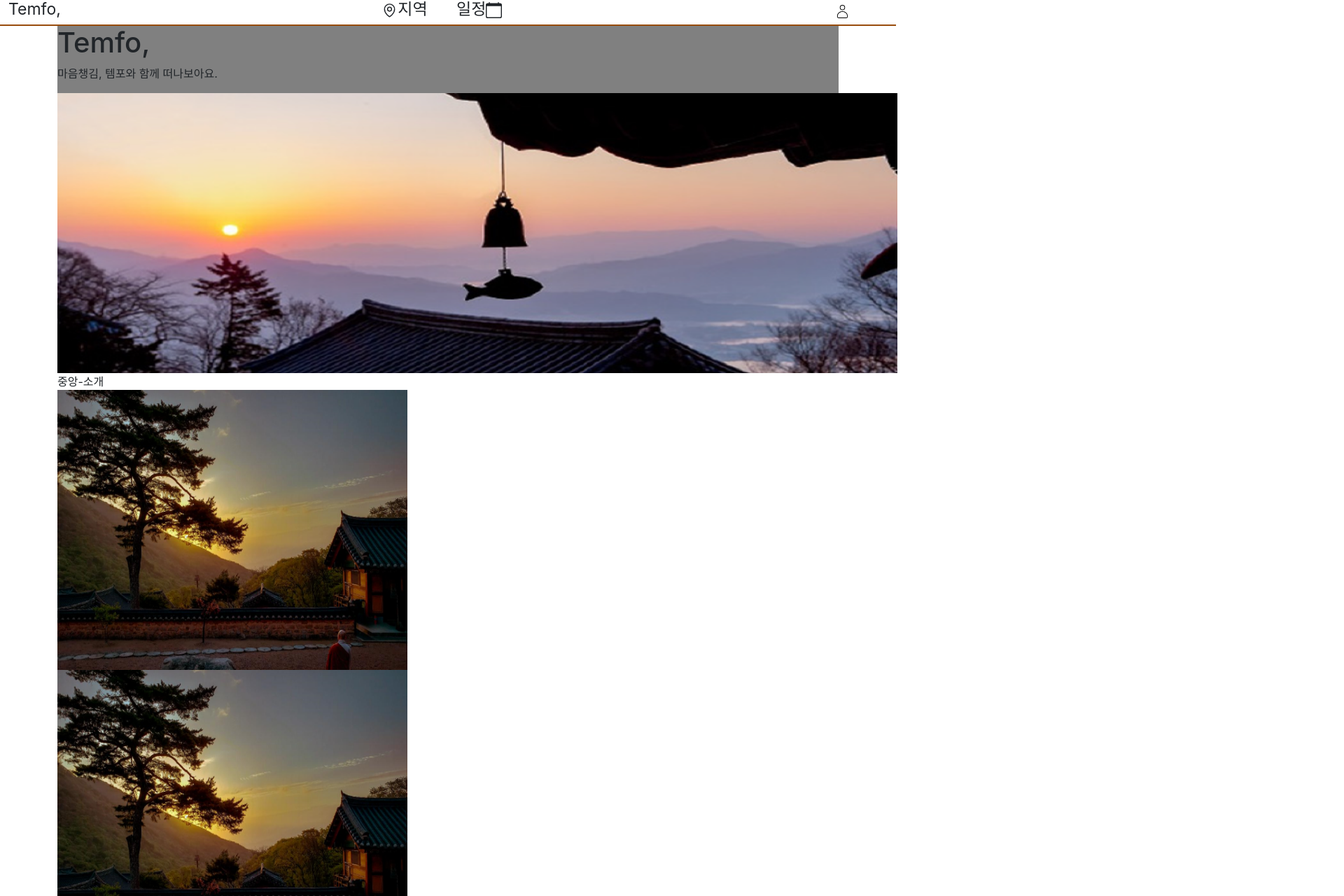
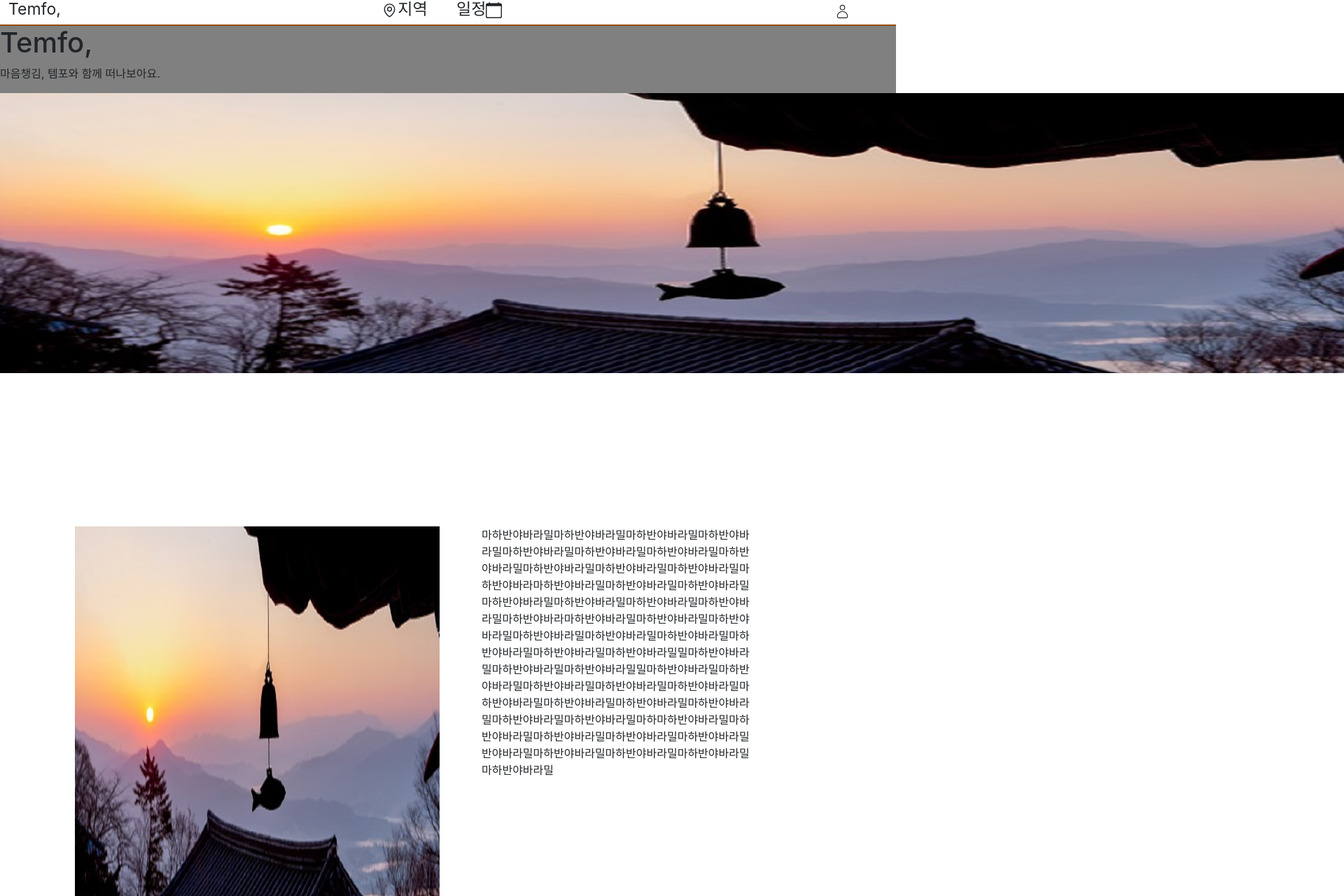
Before and after one commit to jiyoung-B/teamproject-templestay, a Next.js app: page /intro in a window 1280 px wide. Shown: the part 32-1312 px from the top of the page at 70% size, 1920 px wide, since content can reach past the window. Built offline with nearby package versions, Linux system fonts and the light colour scheme.

Commit message:
인트로페이지 수정중

```diff
--- a/pages/_app.js
+++ b/pages/_app.js
@@ -3,6 +3,7 @@ import '../styles/css/Nav.css'
 import '../styles/globals.css'
 import '../styles/css/MyinfoCommon.css'
 import '../styles/css/likes.css'
+import '../styles/css/intro.css'
 import '../styles/css/myinfo.css'
 import Layout from "./layout/Layout"
 import {useEffect} from "react";
--- a/pages/intro/index.js
+++ b/pages/intro/index.js
@@ -1,20 +1,31 @@
 import Link from 'next/link'
 import img from "next/image";
 import Footer from "../layout/Footer";
+import MyinfoCommon from "../layout/MyinfoCommon";
+import Container from "react-bootstrap/Container";
+import Row from "react-bootstrap/Row";
+import Col from "react-bootstrap/Col";
+import React from "react";
+import IntroHead from "../layout/IntroHead";
 
 const Intro = () => {
 
     return (
-        <div>
-            <div>
-                <Link href="/">
-                    <div style={{background: "grey"}}>
-                        <h1> Temfo, </h1>
-                        <p>마음챙김, 템포와 함께 떠나보아요.</p>
-                        <img src="/img/sampleImg_1.png" alt="intro_img_1" width={1200} height={400}/>
-                    </div>
-                </Link>
-            </div>
+        <>
+            <IntroHead />
+            <Container fluid>
+                <Row className="tpl2">
+                    <Col className="introCard col-10 offset-1">
+                        <Row className="tpl2">
+                        <Col className="col-6"><img src="/img/sampleImg_1.png" alt="intro_img_1" width={"100%"} height={550}/></Col>
+
+                        <Col className="col-5 ps-5">마하반야바라밀마하반야바라밀마하반야바라밀마하반야바라밀마하반야바라밀마하반야바라밀마하반야바라밀마하반야바라밀마하반야바라밀마하반야바라밀마하반야바라밀마하반야바라마하반야바라밀마하반야바라밀마하반야바라밀마하반야바라밀마하반야바라밀마하반야바라밀마하반야바라밀마하반야바라마하반야바라밀마하반야바라밀마하반야바라밀마하반야바라밀마하반야바라밀마하반야바라밀마하반야바라밀마하반야바라밀마하반야바라밀밀마하반야바라밀마하반야바라밀마하반야바라밀밀마하반야바라밀마하반야바라밀마하반야바라밀마하반야바라밀마하반야바라밀마하반야바라밀마하반야바라밀마하반야바라밀마하반야바라밀마하반야바라밀마하반야바라밀마하마하반야바라밀마하반야바라밀마하반야바라밀마하반야바라밀마하반야바라밀반야바라밀마하반야바라밀마하반야바라밀마하반야바라밀마하반야바라밀</Col>
+                            </Row>
+                    </Col>
+                </Row>
+
+            </Container>
+
             <div>
                 중앙-소개
                 <div><img src="/img/sampleImg_2.png" alt="intro_img_2" width={500} height={400} /></div>
@@ -30,9 +41,36 @@ const Intro = () => {
                     <li><Link href="/temple"><img src="/img/sampleImg_2.png" alt="intro_img_2" width={200} height={150} /></Link></li>
                 </ul>
             </div>
+            <div>
+                <img src="/img/sampleImg_1.png" alt="intro_img_1" width={1200} height={400}/>
+                <Container fluid>
+                    <Row className="fstr">
+                        <Col className="col-5 offset-1">
+                            <Col className="welcome">바꾸는중?</Col>
+
+                        </Col>
+                        <Col style={{textAlign: "right"}} className="buddhist col-5"><img src="/img/buddhist.png" /></Col>
+                    </Row>
+                </Container>
+            </div>
+            <Container fluid>
+                <Row>
+                    <Col className="temples col-11 offset-1" style={{fontSize: "25px"}}>좋아요를 누른 사찰</Col>
+                </Row>
+                <Row className="tpl">
+                    <Col className="likeslist col-10 offset-1">
+                        <Col className="col-1">(이미지)</Col>
+                        <Col className="col-1">XX사</Col>
+                        <Col className="col-3">주소</Col>
+                        <Col className="col-2">날짜</Col>
+                        <Col className="col-3">프로그램 이름</Col>
+                        <Col className="col-1">인원 수</Col>
+                    </Col>
+                </Row>
+            </Container>
             <Footer />
-        </div>
 
+        </>
     )
 }
 
--- /dev/null
+++ b/pages/layout/IntroHead.js
@@ -0,0 +1,20 @@
+import React from "react";
+import Link from "next/link";
+import img from "next/image";
+
+const IntroHead = () => {
+    return (
+        <div>
+            <Link href="/">
+                <div style={{background: "grey"}}>
+                    <h1> Temfo, </h1>
+                    <p>마음챙김, 템포와 함께 떠나보아요.</p>
+                    <img src="/img/sampleImg_1.png" alt="intro_img_1" width={1940} height={400}/>
+                </div>
+            </Link>
+
+        </div>
+    )
+}
+
+export default IntroHead;
--- a/pages/layout/Layout.js
+++ b/pages/layout/Layout.js
@@ -1,14 +1,22 @@
 import Nav from "./Nav";
 import Footer from "./Footer";
 import ToIntro from "./ToIntro";
+import {Component} from "react";
+import IntroHead from "./IntroHead";
 
 
+// 함수로 url받아서 if 문으로 표시하고 안하고.
 const Layout =({children}) =>{
+
+    // Intro.getLayout = (page) => <Footer>{page}</Footer>;
     return(
         <div id="wrapper">
             <ToIntro />
             <Nav />
-            <main className="container">{children}</main>
+            {/*{getLayout(<Component {...pageProps} />)}*/}
+            {/*<IntroHead />*/}
+
+            <main>{children}</main>
             <Footer />
         </div>
     )
--- a/pages/layout/Nav.js
+++ b/pages/layout/Nav.js
@@ -3,6 +3,8 @@ import { HiOutlineMapPin } from 'react-icons/hi2';
 import { BsCalendar } from 'react-icons/bs';
 import { CiUser } from 'react-icons/ci';
 import Link from 'next/link';
+import Footer from "./Footer";
+import Intro from "../intro";
 
 const Nav = () => {
     return (
@@ -43,5 +45,6 @@ const Nav = () => {
         </div>
     );
 };
+// Nav.getLayout = (page) => <Nav>{page}</Nav>;
 
 export default Nav;
--- /dev/null
+++ b/styles/css/intro.css
@@ -0,0 +1,23 @@
+.introCard {
+    display: flex;
+    justify-content: center;
+    align-items: center;
+    border-radius: 12px;
+    padding: 1.5% 0;
+}
+.likeslist > div {
+    font-size: 20px;
+    text-align: center;
+}
+
+.tpl {
+    margin-bottom: 20px;
+}
+
+.tpl2 {
+    margin-top: 100px;
+    margin-bottom: 100px;
+}
+.tpl:last-child {
+    margin-bottom: 3%;
+}
```
